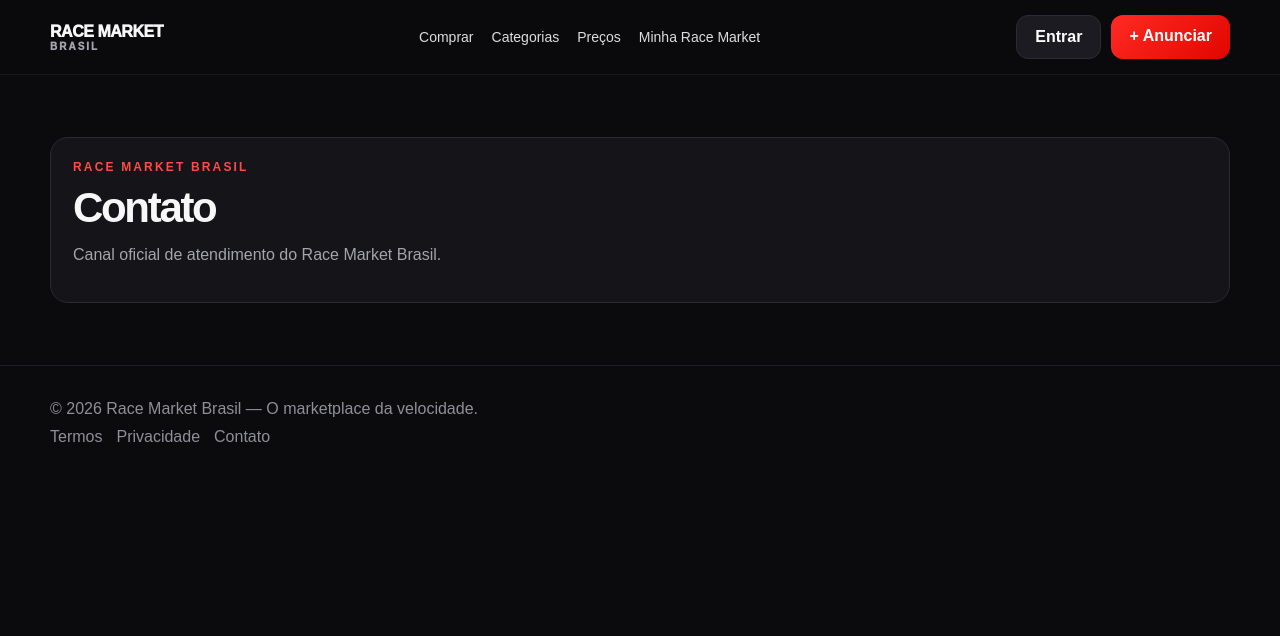
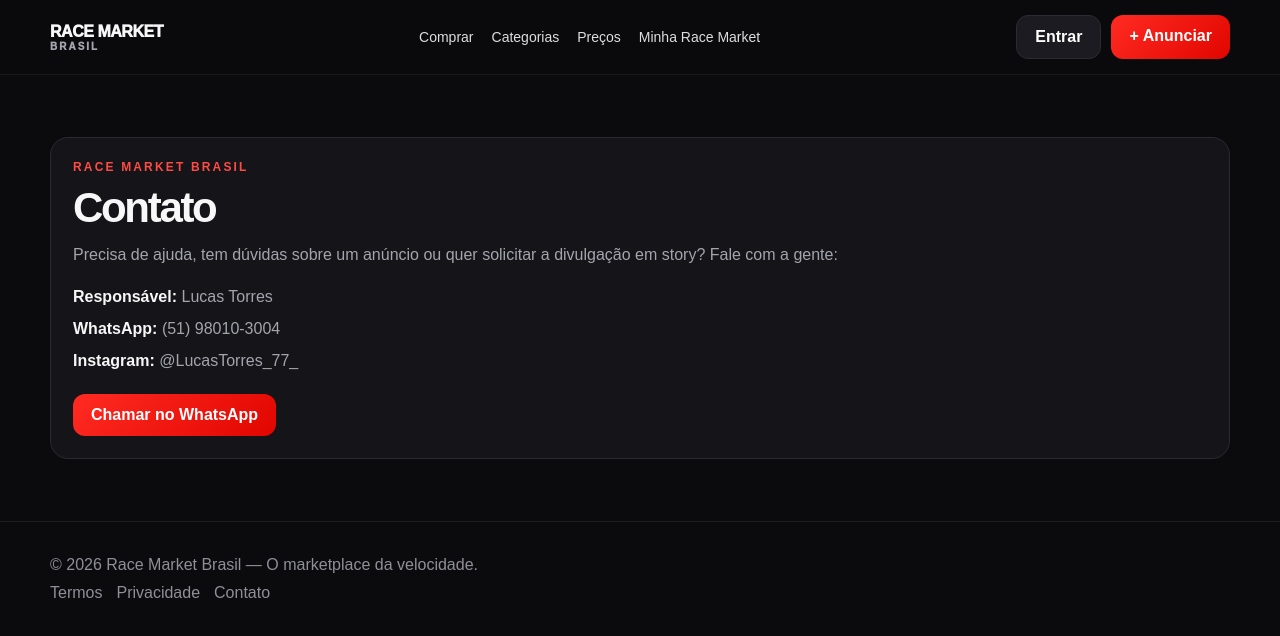
Before and after one commit to 1999ltm2016-png/race-market-brasil, a Next.js app: page /contato in a window 1280 px wide. Shown: the top 636 px of the page. Built offline with nearby package versions, Linux system fonts and the light colour scheme.

Commit message:
Update contact information and support message

```diff
--- a/app/contato/page.tsx
+++ b/app/contato/page.tsx
@@ -3,6 +3,14 @@
   return <section><div className="container"><div className="panel">
     <div className="eyebrow">RACE MARKET BRASIL</div>
     <h1 style={{fontSize:42}}>Contato</h1>
-    <p className="muted">Canal oficial de atendimento do Race Market Brasil.</p>
+    <p className="muted">Precisa de ajuda, tem dúvidas sobre um anúncio ou quer solicitar a divulgação em story? Fale com a gente:</p>
+
+    <div style={{marginTop:24,display:"grid",gap:14}}>
+      <div><strong>Responsável:</strong> <span className="muted">Lucas Torres</span></div>
+      <div><strong>WhatsApp:</strong> <span className="muted">(51) 98010-3004</span></div>
+      <div><strong>Instagram:</strong> <span className="muted">@LucasTorres_77_</span></div>
+    </div>
+
+    <a className="btn btn-red" style={{marginTop:24,display:"inline-block"}} href="https://wa.me/5551980103004" target="_blank" rel="noopener noreferrer">Chamar no WhatsApp</a>
   </div></div></section>
 }
```
